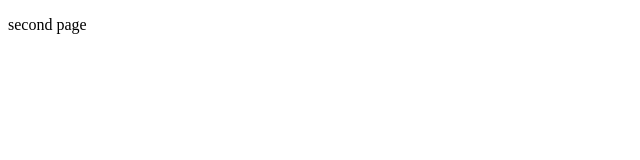
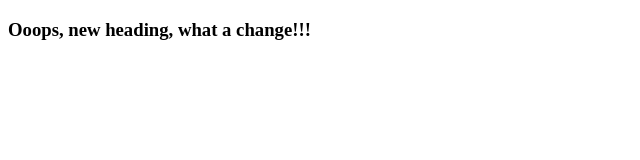
Before and after one commit to hancsokbarna/testing-github, a plain HTML site: page second.html in a window 1280 px wide. Shown: the whole page, without its empty margins (0-640 px from the left). Drawn offline with Linux system fonts and the light colour scheme.

Commit message:
h3 added, p deleted

```diff
--- a/second.html
+++ b/second.html
@@ -6,6 +6,7 @@
     <title>second</title>
 </head>
 <body>
-    <p>second page</p>
+    <h3>Ooops, new heading, what a change!!!</h3>
+    <!-- also deleted a p, totally chaos -->
 </body>
 </html>
```
